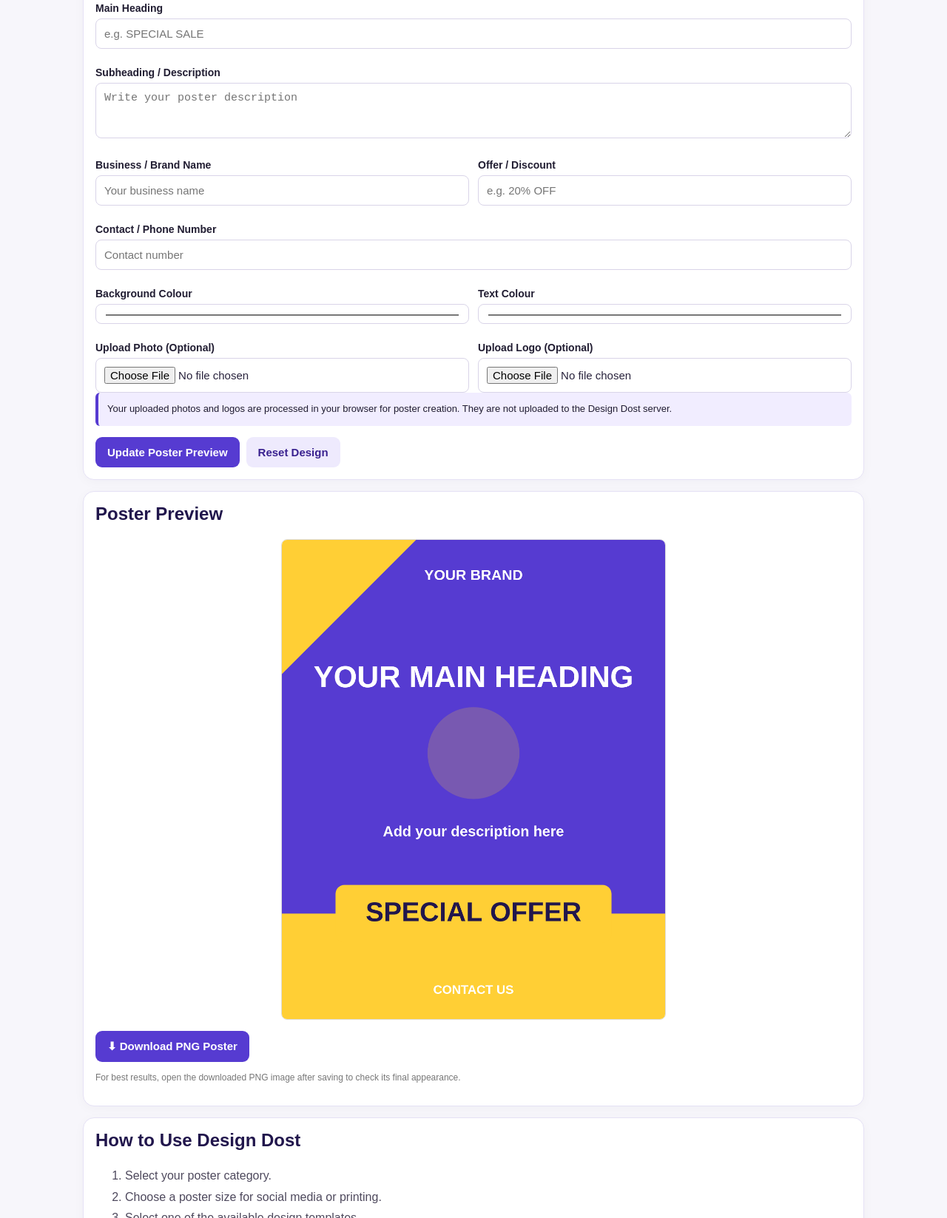
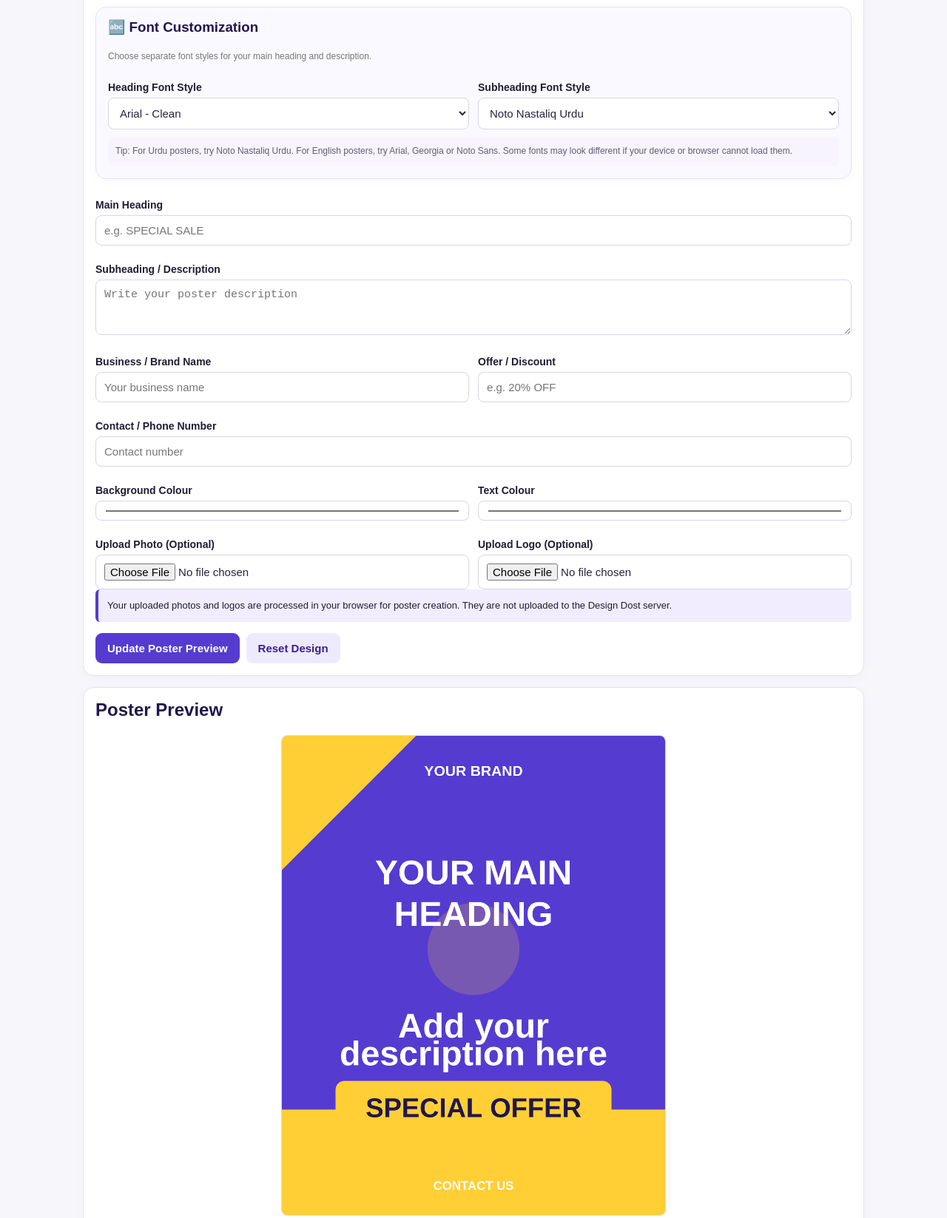
Before and after one commit to designdoststudio/designdoststudio.github.io, a plain HTML site: page index.html in a window 1280 px wide. Shown: the part 927-2574 px from the top of the page at 74% size. Drawn offline with Linux system fonts and the light colour scheme; a web font is replaced by a local one.

Commit message:
Update index.html

```diff
--- a/index.html
+++ b/index.html
@@ -1,3 +1,4 @@
+
 <!DOCTYPE html>
 <html lang="en">
 <head>
@@ -13,6 +14,10 @@
 <meta property="og:type" content="website">
 <meta property="og:url" content="https://designdoststudio.github.io/">
 <title>Design Dost - Free Online Poster Maker in Urdu & English</title>
+
+<link rel="preconnect" href="https://fonts.googleapis.com">
+<link rel="preconnect" href="https://fonts.gstatic.com" crossorigin>
+<link href="https://fonts.googleapis.com/css2?family=Noto+Nastaliq+Urdu:wght@400;700&family=Noto+Sans:wght@400;700;800&family=Noto+Serif:wght@400;700&display=swap" rel="stylesheet">
 
 <style>
 :root{--purple:#563bd1;--dark:#21164c;--light:#f5f3ff;--border:#e5e1f5}
@@ -53,6 +58,7 @@ button:disabled{opacity:.5;cursor:not-allowed}
 footer{text-align:center;padding:25px 12px;background:#21164c;color:white;margin-top:25px}
 footer a{color:white;margin:5px}
 .notice{background:#f1edff;border-left:4px solid var(--purple);padding:12px;border-radius:6px;font-size:13px;line-height:1.6}
+.font-note{background:#f7f4ff;border-radius:8px;padding:10px;font-size:12px;color:#625d70;line-height:1.6;margin-top:10px}
 @media(min-width:700px){
  .grid{grid-template-columns:repeat(2,minmax(0,1fr))}
  .template-grid{grid-template-columns:repeat(4,minmax(0,1fr))}
@@ -150,6 +156,42 @@ footer a{color:white;margin:5px}
 <div class="template-grid" id="templateButtons"></div>
 </div>
 
+<div class="panel" style="background:#faf9ff;margin-top:18px">
+<h3>🔤 Font Customization</h3>
+<p class="small">Choose separate font styles for your main heading and description.</p>
+
+<div class="grid">
+<div>
+<label for="headingFont">Heading Font Style</label>
+<select id="headingFont">
+<option value="Arial">Arial - Clean</option>
+<option value="Georgia">Georgia - Elegant Serif</option>
+<option value="Trebuchet MS">Trebuchet - Modern</option>
+<option value="Impact">Impact - Extra Bold</option>
+<option value="Noto Sans">Noto Sans - Professional</option>
+<option value="Noto Serif">Noto Serif - Classic</option>
+<option value="Noto Nastaliq Urdu">Noto Nastaliq Urdu</option>
+</select>
+</div>
+
+<div>
+<label for="subheadingFont">Subheading Font Style</label>
+<select id="subheadingFont">
+<option value="Arial">Arial - Clean</option>
+<option value="Georgia">Georgia - Elegant Serif</option>
+<option value="Trebuchet MS">Trebuchet - Modern</option>
+<option value="Impact">Impact - Extra Bold</option>
+<option value="Noto Sans">Noto Sans - Professional</option>
+<option value="Noto Serif">Noto Serif - Classic</option>
+<option value="Noto Nastaliq Urdu" selected>Noto Nastaliq Urdu</option>
+</select>
+</div>
+</div>
+<div class="font-note">
+Tip: For Urdu posters, try Noto Nastaliq Urdu. For English posters, try Arial, Georgia or Noto Sans. Some fonts may look different if your device or browser cannot load them.
+</div>
+</div>
+
 <div class="grid">
 <div class="full">
 <label for="heading">Main Heading</label>
@@ -217,6 +259,7 @@ Your uploaded photos and logos are processed in your browser for poster creation
 <li>Choose a poster size for social media or printing.</li>
 <li>Select one of the available design templates.</li>
 <li>Enter your heading, business name, offer and contact details.</li>
+<li>Choose separate font styles for your heading and subheading.</li>
 <li>Choose your preferred colours and optionally upload a photo or logo.</li>
 <li>Tap Update Poster Preview and then Download PNG Poster.</li>
 </ol>
@@ -252,6 +295,8 @@ Your uploaded photos and logos are processed in your browser for poster creation
 <p>Yes. You can use the poster maker without creating an account or paying a design fee.</p>
 <h4>Can I create Urdu posters?</h4>
 <p>Yes. Select Urdu from the language option and enter your Urdu text.</p>
+<h4>Can I change font styles?</h4>
+<p>Yes. You can select separate font styles for your main heading and subheading. Available fonts include English and Urdu-friendly styles.</p>
 <h4>Can I add my own logo or photo?</h4>
 <p>Yes. You can optionally select a photo and a logo from your device.</p>
 <h4>How can I save my poster?</h4>
@@ -301,12 +346,25 @@ elegant:{name:"Elegant Design",cat:"fashion",style:"elegant",bg:"#eee8e1",fg:"#3
 creative:{name:"Creative Layout",cat:"business",style:"creative",bg:"#142e42",fg:"#ffffff",accent:"#36d6c0"}
 };
 
-let photoData = null;
-let logoData = null;
 let photoImage = null;
 let logoImage = null;
 
 function currentTemplate(){return templates[$("template").value] || templates.sale;}
+
+function fontFamily(id){
+ const value=$(id).value;
+ const allowed=["Arial","Georgia","Trebuchet MS","Impact","Noto Sans","Noto Serif","Noto Nastaliq Urdu"];
+ return allowed.includes(value) ? `"${value}"` : "Arial";
+}
+
+function fontReady(){
+ if(!document.fonts)return Promise.resolve();
+ return Promise.all([
+  document.fonts.load('700 40px "Noto Nastaliq Urdu"'),
+  document.fonts.load('700 40px "Noto Sans"'),
+  document.fonts.load('700 40px "Noto Serif"')
+ ]).catch(()=>{});
+}
 
 function setTemplateButtons(){
  const holder=$("templateButtons");
@@ -393,45 +451,52 @@ function rounded(x,y,w,h,r,color){
  ctx.roundRect(x,y,w,h,r);
  ctx.fill();
 }
-function fitText(text,maxWidth,fontSize,minSize=25){
+
+function fitText(text,maxWidth,fontSize,minSize=25,family="Arial"){
  let size=fontSize;
  while(size>minSize){
-  ctx.font=`bold ${size}px Arial, sans-serif`;
+  ctx.font=`bold ${size}px "${family}"`;
   if(ctx.measureText(text).width<=maxWidth)break;
   size-=2;
  }
  return size;
 }
-function wrapText(text,x,y,maxWidth,lineHeight,maxLines,fontSize,color,align="center"){
+
+function wrapText(text,x,y,maxWidth,lineHeight,maxLines,fontSize,color,align="center",family="Arial"){
  ctx.fillStyle=color;
  ctx.textAlign=align;
  ctx.textBaseline="middle";
  ctx.direction=$("language").value==="ur"?"rtl":"ltr";
  const words=String(text||"").split(/\s+/);
  let lines=[],line="";
+ ctx.font=`bold ${fontSize}px "${family}"`;
+
  for(const word of words){
   const test=line?line+" "+word:word;
-  ctx.font=`bold ${fontSize}px Arial, sans-serif`;
   if(ctx.measureText(test).width>maxWidth && line){
    lines.push(line);line=word;
   }else line=test;
  }
  if(line)lines.push(line);
+
  if(lines.length>maxLines){
   lines=lines.slice(0,maxLines);
   let last=lines[maxLines-1];
   while(last.length>2 && ctx.measureText(last+"…").width>maxWidth)last=last.slice(0,-1);
   lines[maxLines-1]=last+"…";
  }
+
  lines.forEach((l,i)=>ctx.fillText(l,x,y+i*lineHeight,maxWidth));
  return lines.length;
 }
+
 function drawImageContain(img,x,y,w,h){
  if(!img)return;
  const scale=Math.min(w/img.width,h/img.height);
  const dw=img.width*scale,dh=img.height*scale;
  ctx.drawImage(img,x+(w-dw)/2,y+(h-dh)/2,dw,dh);
 }
+
 function drawImageCover(img,x,y,w,h){
  if(!img)return;
  const scale=Math.max(w/img.width,h/img.height);
@@ -442,8 +507,10 @@ function drawImageCover(img,x,y,w,h){
  ctx.drawImage(img,sx,sy,sw,sh,x,y,w,h);
  ctx.restore();
 }
+
 function drawPoster(){
  setCanvasSize();
+
  const w=canvas.width,h=canvas.height;
  const t=currentTemplate();
  const bg=$("bgColor").value||t.bg;
@@ -455,14 +522,15 @@ function drawPoster(){
  const offer=$("offer").value.trim()||"SPECIAL OFFER";
  const phone=$("phone").value.trim();
  const small=Math.min(w,h);
- const top=h*.12;
  const center=w/2;
  const isUr=$("language").value==="ur";
+
+ const headingFamily=fontFamily("headingFont");
+ const subheadingFamily=fontFamily("subheadingFont");
 
  ctx.clearRect(0,0,w,h);
  ctx.fillStyle=bg;ctx.fillRect(0,0,w,h);
 
- // Individual template backgrounds and layout decorations
  switch(t.style){
  case "sale":
   ctx.fillStyle=accent;ctx.beginPath();ctx.moveTo(0,0);ctx.lineTo(w*.35,0);ctx.lineTo(0,h*.28);ctx.fill();
@@ -525,7 +593,6 @@ function drawPoster(){
   ctx.fillStyle="#234b5b";ctx.fillRect(0,h*.82,w,h*.18);break;
  }
 
- const story=$("size").value==="story";
  const landscape=$("size").value==="landscape";
  const imageY=landscape?h*.18:h*.32;
  const imageH=landscape?h*.45:h*.25;
@@ -537,39 +604,67 @@ function drawPoster(){
  ctx.font=`bold ${Math.round(small*.038)}px Arial`;
  ctx.fillText(brand.toUpperCase(),center,h*.075,w*.82);
 
- // Optional image
+ // Optional photo
  if(photoImage){
   if(landscape)drawImageCover(photoImage,w*.59,imageY,w*.32,imageH);
   else drawImageCover(photoImage,w*.18,imageY,w*.64,imageH);
- }else{
-  if(!landscape){
+ }else if(!landscape){
   ctx.fillStyle=accent;ctx.globalAlpha=.2;
   ctx.beginPath();ctx.arc(center,imageY+imageH/2,small*.12,0,Math.PI*2);ctx.fill();
   ctx.globalAlpha=1;
  }
- }
 
- // Heading
+ // Main Heading - selected font
  const headingY=landscape?h*.25:(photoImage?h*.2:h*.29);
  const headingMax=landscape?w*.52:w*.84;
- const headingSize=fitText(heading,headingMax,Math.round(small*.09),28);
- ctx.font=`bold ${headingSize}px Arial`;
- ctx.fillStyle=fg;ctx.textAlign="center";ctx.direction=isUr?"rtl":"ltr";
- wrapText(heading,landscape?w*.3:center,headingY,headingMax,headingSize*1.2,3,headingSize,fg);
+ const headingSize=fitText(heading,headingMax,Math.round(small*.09),28,headingFamily);
 
- // Description
+ ctx.font=`bold ${headingSize}px ${headingFamily}`;
+ ctx.fillStyle=fg;
+ ctx.textAlign="center";
+ ctx.direction=isUr?"rtl":"ltr";
+
+ wrapText(
+  heading,
+  landscape?w*.3:center,
+  headingY,
+  headingMax,
+  headingSize*1.2,
+  3,
+  headingSize,
+  fg,
+  "center",
+  headingFamily
+ );
+
+ // Subheading - separate selected font
  const descY=landscape?h*.48:textStart;
  const descWidth=landscape?w*.5:w*.8;
- wrapText(sub,landscape?w*.3:center,descY,descWidth,Math.round(small*.045),4,Math.round(small*.038),fg);
+ const descSize=Math.round(small*.038);
+
+ wrapText(
+  sub,
+  landscape?w*.3:center,
+  descY,
+  descWidth,
+  Math.round(descSize*(subheadingFamily.includes("Nastaliq")?1.9:1.4)),
+  4,
+  descSize,
+  fg,
+  "center",
+  subheadingFamily
+ );
 
  // Offer block
  const offerY=landscape?h*.73:h*.78;
  const offerW=landscape?w*.48:w*.72;
  const offerH=landscape?h*.16:h*.12;
  rounded(landscape?w*.06:center-offerW/2,offerY-offerH/2,offerW,offerH,25,accent);
- ctx.fillStyle= t.style==="minimal"||t.style==="menu"||t.style==="classic"||t.style==="elegant" ? "#ffffff" : (fg=== "#ffffff" ? "#21164c" : "#ffffff");
+
+ ctx.fillStyle=t.style==="minimal"||t.style==="menu"||t.style==="classic"||t.style==="elegant"?"#ffffff":(fg==="#ffffff"?"#21164c":"#ffffff");
  ctx.font=`bold ${fitText(offer,offerW*.88,Math.round(small*.07),24)}px Arial`;
- ctx.textAlign="center";ctx.direction=isUr?"rtl":"ltr";
+ ctx.textAlign="center";
+ ctx.direction=isUr?"rtl":"ltr";
  ctx.fillText(offer,landscape?w*.3:center,offerY,offerW*.88);
 
  // Contact footer
@@ -582,17 +677,26 @@ function drawPoster(){
  if(logoImage)drawImageContain(logoImage,w*.04,h*.025,w*.13,w*.13);
 }
 
-["heading","subheading","brand","offer","phone","bgColor","textColor"].forEach(id=>{
+// Text and design controls
+[
+ "heading","subheading","brand","offer","phone",
+ "bgColor","textColor","headingFont","subheadingFont"
+].forEach(id=>{
  $(id).addEventListener("input",drawPoster);
+ $(id).addEventListener("change",drawPoster);
 });
+
 $("language").addEventListener("change",drawPoster);
 $("size").addEventListener("change",drawPoster);
+
 $("template").addEventListener("change",()=>{
  const t=currentTemplate();
  $("bgColor").value=t.bg;
  $("textColor").value=t.fg;
- setTemplateButtons();drawPoster();
+ setTemplateButtons();
+ drawPoster();
 });
+
 $("category").addEventListener("change",filterTemplates);
 $("previewBtn").addEventListener("click",drawPoster);
 
@@ -608,17 +712,27 @@ $("resetBtn").addEventListener("click",()=>{
  $("template").value="sale";
  $("bgColor").value="#563bd1";
  $("textColor").value="#ffffff";
+ $("headingFont").value="Arial";
+ $("subheadingFont").value="Noto Nastaliq Urdu";
  $("photo").value="";
  $("logo").value="";
- photoImage=null;logoImage=null;
- setTemplateButtons();filterTemplates();drawPoster();
+ photoImage=null;
+ logoImage=null;
+ setTemplateButtons();
+ filterTemplates();
+ drawPoster();
 });
 
+// PNG Download
 $("downloadBtn").addEventListener("click",()=>{
  try{
+  fontReady().then(()=>{
    drawPoster();
    canvas.toBlob(blob=>{
-   if(!blob){alert("Poster could not be created. Please try again.");return;}
+    if(!blob){
+     alert("Poster could not be created. Please try again.");
+     return;
+    }
     const url=URL.createObjectURL(blob);
     const a=document.createElement("a");
     a.href=url;
@@ -628,11 +742,13 @@ $("downloadBtn").addEventListener("click",()=>{
     a.remove();
     setTimeout(()=>URL.revokeObjectURL(url),2000);
    },"image/png");
+  });
  }catch(e){
   alert("Download failed. Please try another browser or a smaller image.");
  }
 });
 
+// Older browser support for rounded rectangles
 if(!CanvasRenderingContext2D.prototype.roundRect){
  CanvasRenderingContext2D.prototype.roundRect=function(x,y,w,h,r){
   this.beginPath();
@@ -648,8 +764,9 @@ if(!CanvasRenderingContext2D.prototype.roundRect){
  };
 }
 
+// Initial setup
 setTemplateButtons();
-drawPoster();
+fontReady().then(drawPoster);
 </script>
 </body>
 </html>
```
Lines whose indentation alone changed are shown as unchanged.
